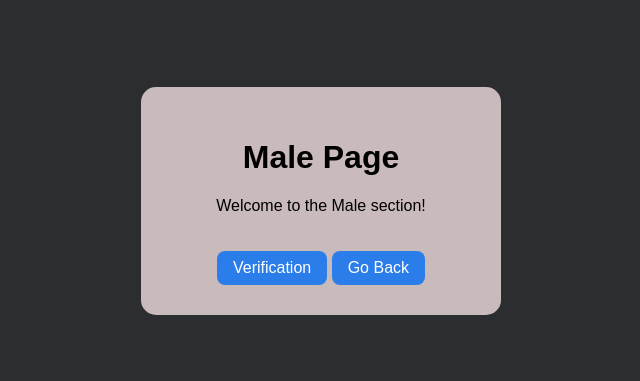
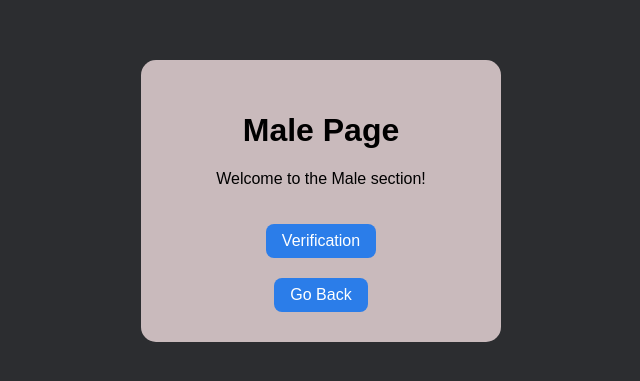
Before and after one commit to bryanazurin/Bryan-Website, a website: page male.html in a window 1280 px wide. Shown: the part 207-588 px from the top of the page, without its empty margins (319-959 px from the left). Drawn offline with Linux system fonts and the light colour scheme.

Commit message:
Update male.html

```diff
--- a/male.html
+++ b/male.html
@@ -35,7 +35,7 @@
   <div class="card">
     <h1>Male Page</h1>
     <p>Welcome to the Male section!</p>
-    <a href="https://bryanvercel.vercel.app/verify.html">Verification</a>
+    <a href="https://bryanvercel.vercel.app/verify.html">Verification</a><br>
     <a href="fc.html">Go Back</a>
   </div>
 </body>
```
